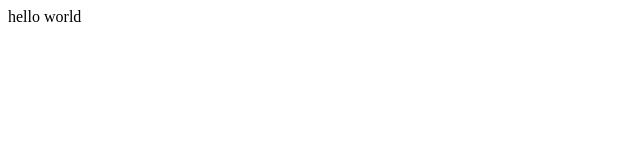
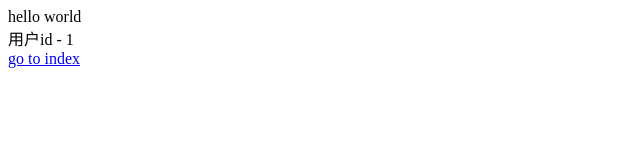
Before and after one commit to Hyachin/nuxt3-learn, a Nuxt app: page /user/1 in a window 1280 px wide. Before the commit this address had no page. Shown: the top 160 px of the page, without its empty margins (0-640 px from the left). Built offline with nearby package versions, Linux system fonts and the light colour scheme.

Commit message:
dynamic routes

```diff
--- a/pages/index.vue
+++ b/pages/index.vue
@@ -1,8 +1,10 @@
 <template>
   <div class="">
     index
-
+    <br />
     <NuxtLink to="/demo">go to demo</NuxtLink>
+    <br />
+    <NuxtLink to="/user/1">go to user with param id = 1</NuxtLink>
   </div>
 </template>
 
--- /dev/null
+++ b/pages/user/[id].vue
@@ -0,0 +1,16 @@
+<template>
+  <div class="">
+    <!-- [id] id占位 [[name]] name 是可选的 -->
+    用户id - {{ id }}
+    <br />
+    <NuxtLink to="/">go to index</NuxtLink>
+  </div>
+</template>
+
+<script setup>
+import { ref } from "vue";
+const route = useRoute();
+let id = ref(route.params.id);
+</script>
+
+<style scoped></style>
```
